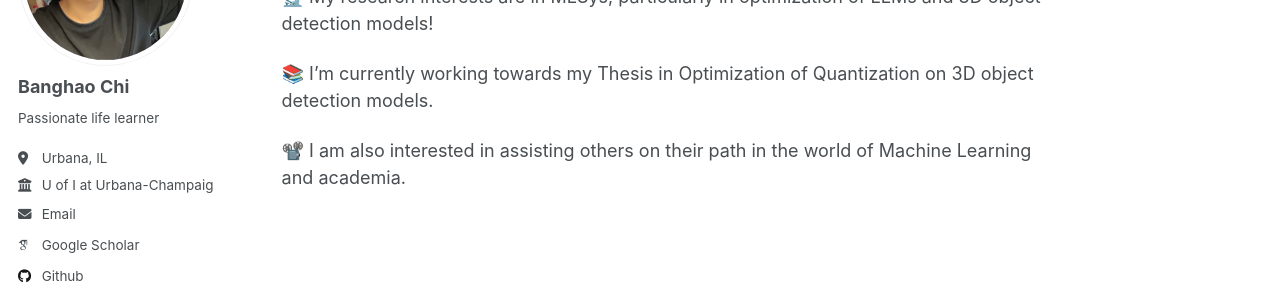
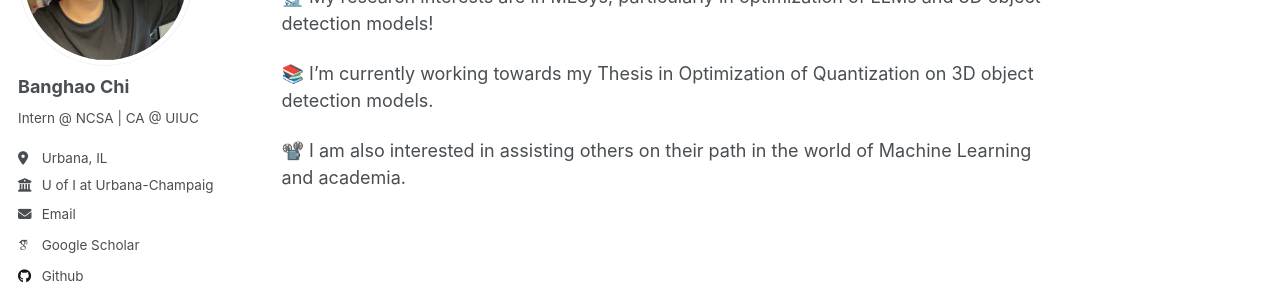
Before and after one commit to BiboyQG/biboyqg.github.io, a Jekyll site: the page built from _pages/about.md, in a window 1280 px wide. Shown: the part 216-515 px from the top of the page. Built offline with Jekyll 4.4.1, drawn with Linux system fonts in a browser that asks for light colours; some web fonts are replaced.

Commit message:
Update _config.yml

```diff
--- a/_config.yml
+++ b/_config.yml
@@ -24,7 +24,7 @@ author:
   avatar           : "profile_3.png"
   name             : "Banghao Chi"
   pronouns         : # example: "she/her"
-  bio              : "Passionate life learner"
+  bio              : "Intern @ NCSA | CA @ UIUC"
   location         : "Urbana, IL"
   employer         : "U of I at Urbana-Champaign"
   uri              : # URL
```
